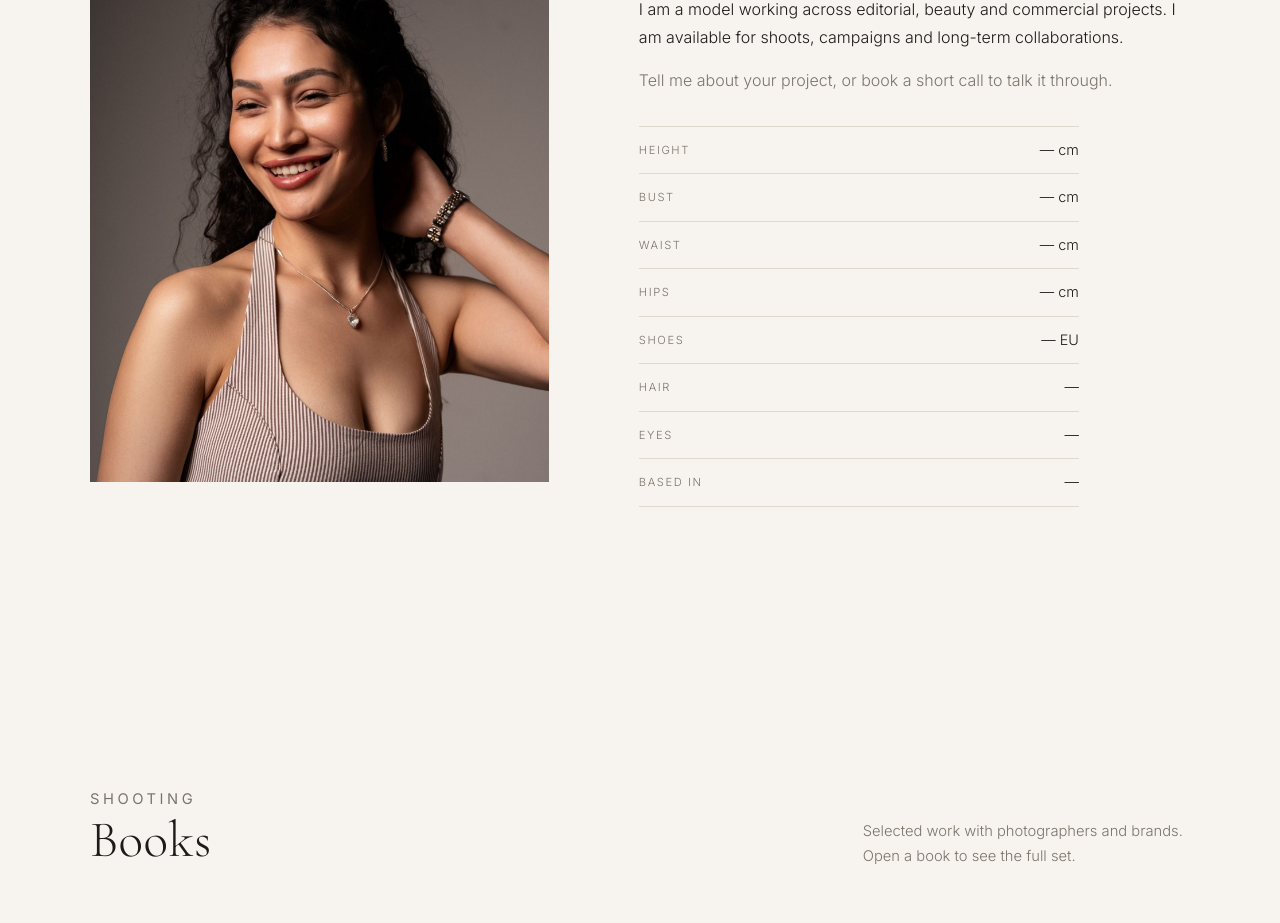
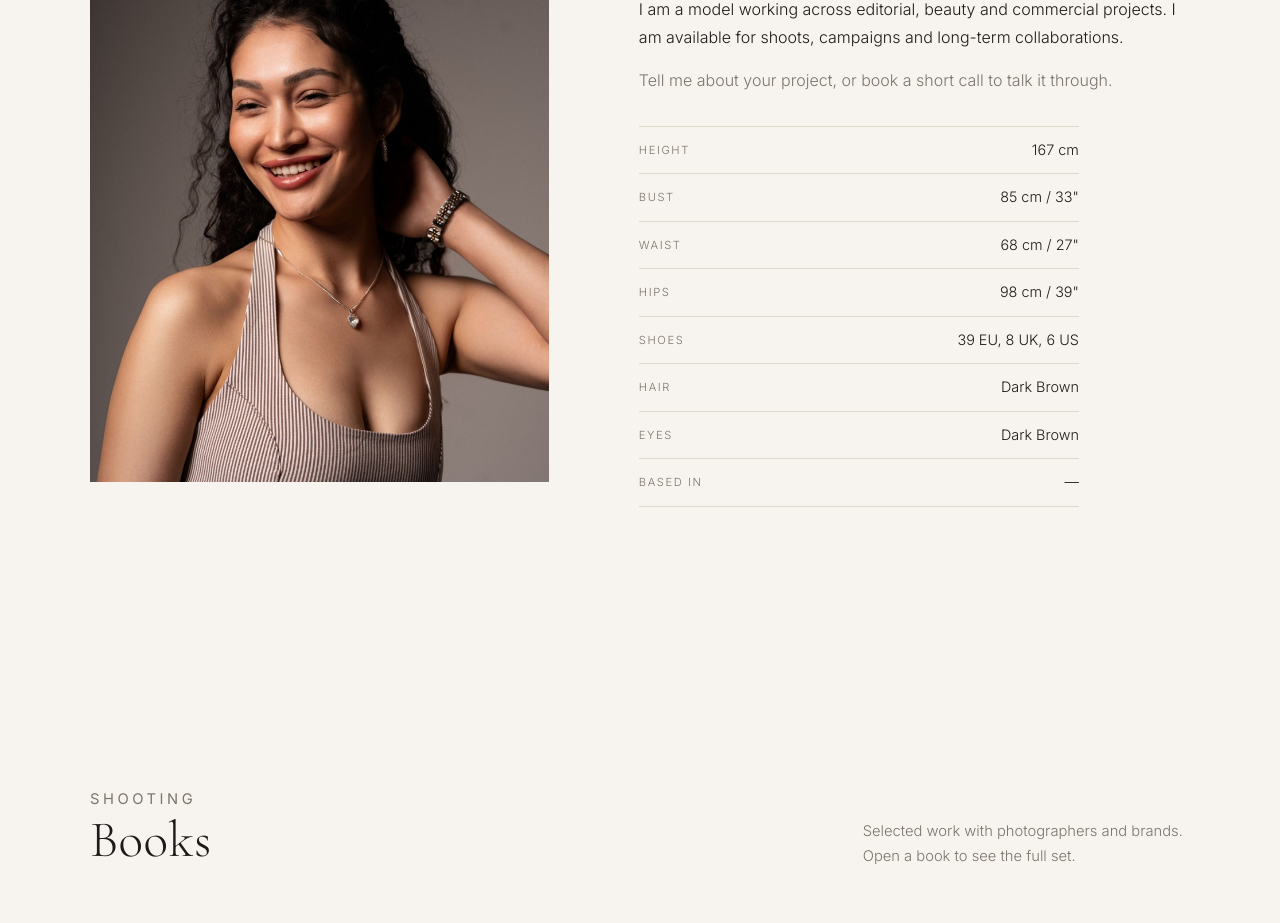
Before and after one commit to thommy-scelby/nigina-site, a React (Vite) app: page / in a window 1280 px wide. Shown: the part 960-1883 px from the top of the page. Built offline with nearby package versions, Linux system fonts and the light colour scheme.

Commit message:
Update site.js

```diff
--- a/src/data/site.js
+++ b/src/data/site.js
@@ -62,13 +62,13 @@ export const site = {
 
   // Measures: [label, value]. Add, remove or reorder rows freely.
   specs: [
-    ['Height', '— cm'],
-    ['Bust', '— cm'],
-    ['Waist', '— cm'],
-    ['Hips', '— cm'],
-    ['Shoes', '— EU'],
-    ['Hair', '—'],
-    ['Eyes', '—'],
+    ['Height', '167 cm'],
+    ['Bust', '85 cm / 33"'],
+    ['Waist', '68 cm / 27"'],
+    ['Hips', '98 cm / 39"'],
+    ['Shoes', '39 EU, 8 UK, 6 US'],
+    ['Hair', 'Dark Brown'],
+    ['Eyes', 'Dark Brown'],
     ['Based in', '—'],
   ],
 
```
